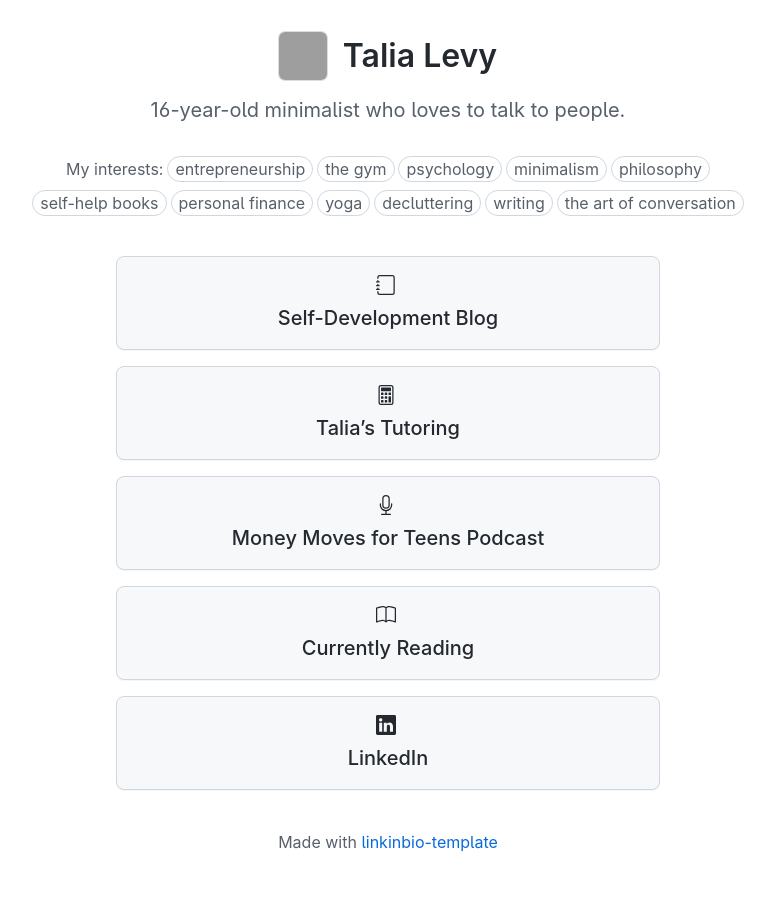
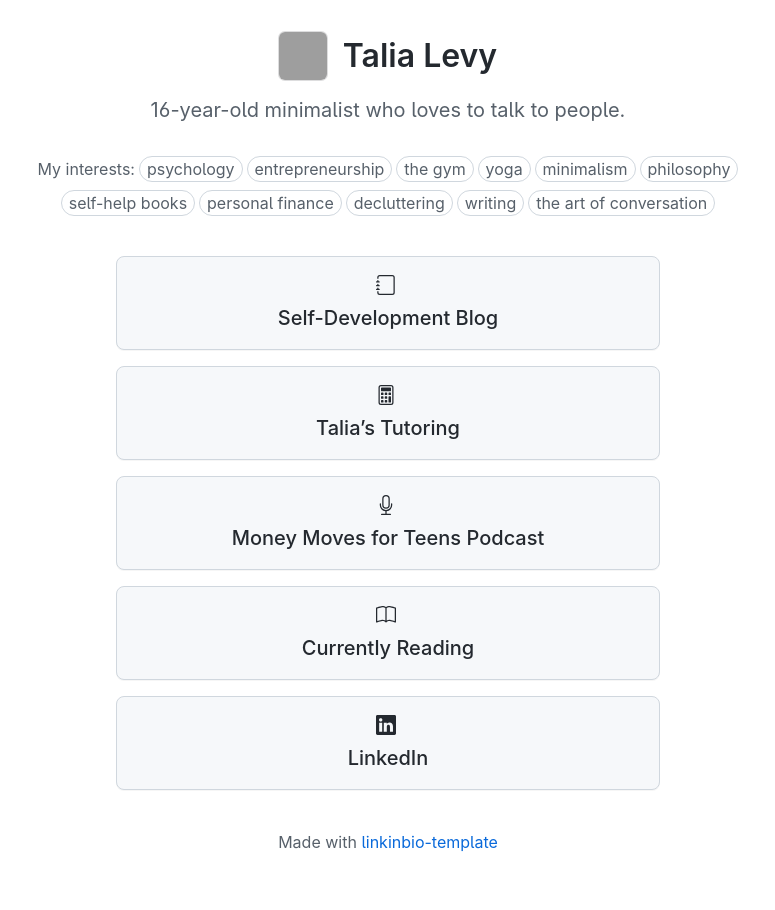
Before and after one commit to tslevy/linkinbio, a Jekyll site: the page built from index.md, in a window 1280 px wide. Shown: the whole page, without its empty margins (252-1027 px from the left). Built offline with Jekyll 4.4.1, drawn with Linux system fonts in a browser that asks for light colours; our own code applies the rules of GitHub Pages for plain Markdown files; part of the change alters nothing that is shown; grey boxes are pictures that could not be loaded.

```diff
--- a/_data/interests.yml
+++ b/_data/interests.yml
@@ -1,11 +1,11 @@
+- psychology
 - entrepreneurship
 - the gym
-- psychology
+- yoga
 - minimalism
 - philosophy
 - self-help books
 - personal finance
-- yoga
 - decluttering
 - writing
 - the art of conversation
```
